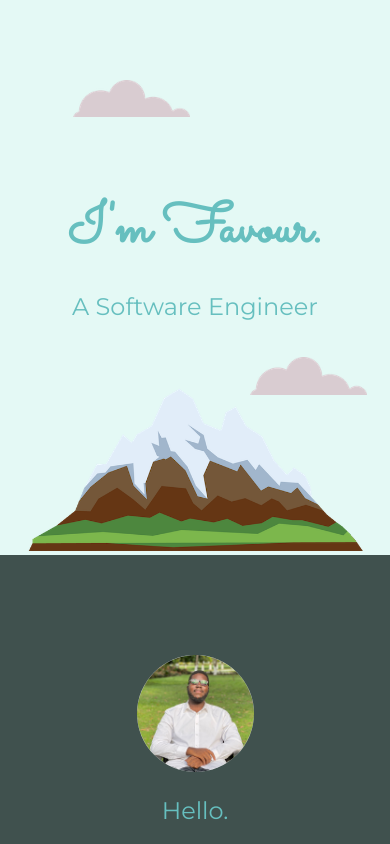
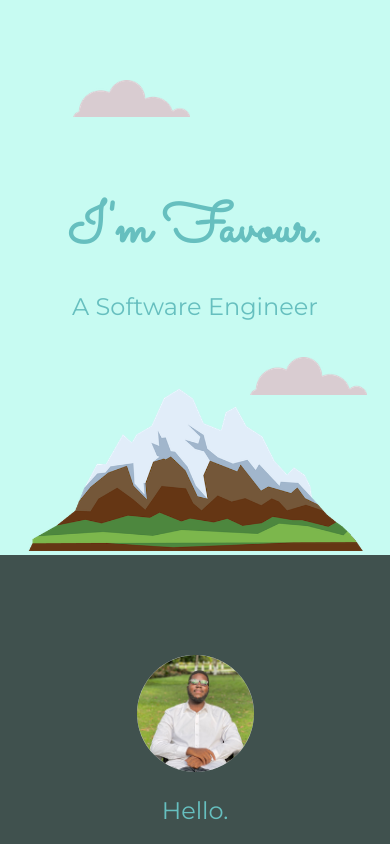
Before and after one commit to Kiyo99/Tindog, a website: page public/personalsite.html in a window 390 px wide. Shown: the top 844 px of the page. Drawn offline with Linux system fonts and the light colour scheme.

Commit message:
Continued making personal site responsive

```diff
--- a/public/personalsite.css
+++ b/public/personalsite.css
@@ -43,7 +43,7 @@ hr {
 }
 
 .top-container {
-    background-color: #E4f9f5;
+    background-color: #c7fbf2;
     position: relative;
     padding-top: 70px;
 }
```
